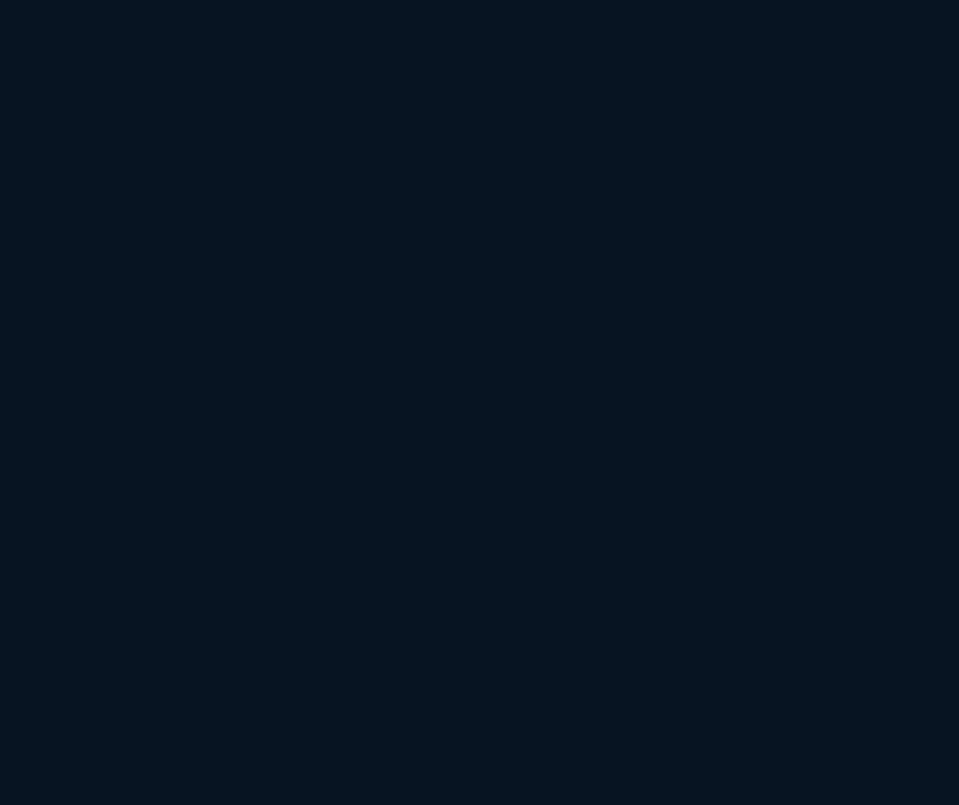
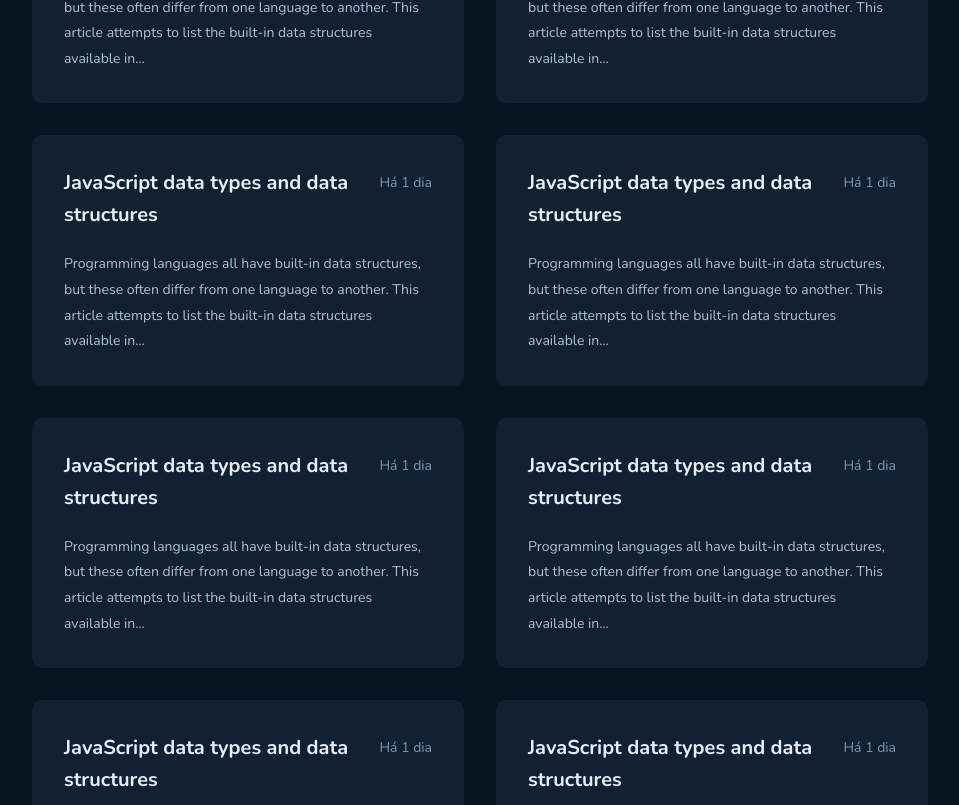
Before and after one commit to welissonmwse/github-blog, a React (Vite) app: page / in a window 1280 px wide. Shown: the part 775-1580 px from the top of the page, without its empty margins (160-1119 px from the left). Before the commit the page ends 800 px from the top, so only its background shows below. Built offline with nearby package versions, Linux system fonts and the light colour scheme.

Commit message:
Estrutura visual - Componente Post

```diff
--- /dev/null
+++ b/src/components/Post.tsx
@@ -0,0 +1,19 @@
+export function Post(){
+  return (
+    <div className="rounded-[10px] p-8 bg-base-post">
+      <header className="flex gap-2 items-start">
+        <h3 className="font-nunito text-xl font-bold text-base-title leading-8">
+          JavaScript data types and data structures
+        </h3>
+        <span className="text-base-span font-nunito text-sm font-normal whitespace-nowrap leading-8">
+          Há 1 dia
+        </span>
+      </header>
+      <p className="mt-5 text-base-text font-nunito text-sm font-normal leading-[25.6px]">
+        Programming languages all have built-in data structures,
+        but these often differ from one language to another.
+        This article attempts to list the built-in data structures available in...
+      </p>
+    </div>
+  )
+}
--- a/src/pages/Home.tsx
+++ b/src/pages/Home.tsx
@@ -1,3 +1,4 @@
+import { Post } from "../components/Post";
 import { Profile } from "../components/Profile";
 
 export function Home(){
@@ -14,6 +15,17 @@ export function Home(){
           placeholder="Buscar conteúdo"
         />
       </form>
+      <section className="grid grid-cols-2 gap-8 my-12">
+        <Post />
+        <Post />
+        <Post />
+        <Post />
+        <Post />
+        <Post />
+        <Post />
+        <Post />
+        <Post />
+      </section>
     </main>
   )
 }
```
